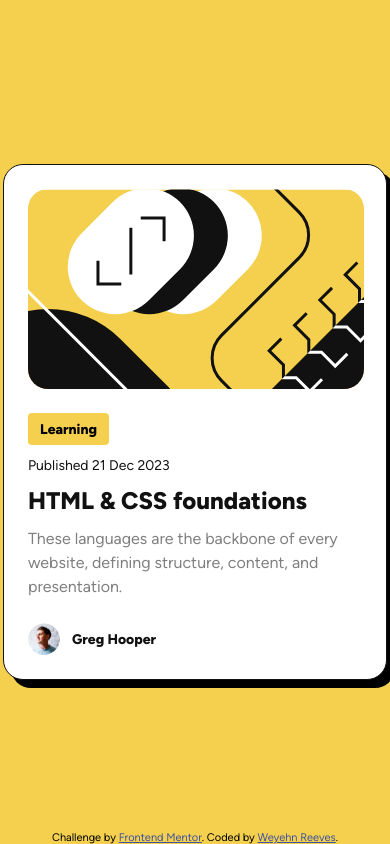
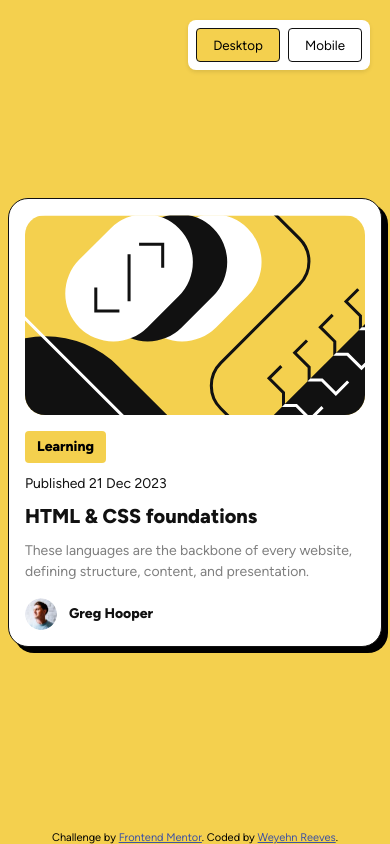
Before and after one commit to WeyehnR/blog-preview-card-main, a plain HTML site: page index.html in a window 390 px wide. Drawn offline with Linux system fonts and the light colour scheme.

Commit message:
added mobile and desktop switch for viewing testing purpose

```diff
--- a/index.html
+++ b/index.html
@@ -21,6 +21,11 @@
 
   Greg Hooper -->
 
+  <div class="view-switcher">
+    <button onclick="switchView('desktop')" class="active">Desktop</button>
+    <button onclick="switchView('mobile')">Mobile</button>
+  </div>
+
   <div class="card">
     <div class="card-image">
       <img src="./assets/images/illustration-article.svg" alt="Blog article illustration">
@@ -43,5 +48,25 @@
     Challenge by <a href="https://www.frontendmentor.io?ref=challenge" target="_blank">Frontend Mentor</a>.
     Coded by <a href="#">Weyehn Reeves</a>.
   </div>
+
+  <script>
+    function switchView(view) {
+      const body = document.body;
+      const buttons = document.querySelectorAll('.view-switcher button');
+
+      // Remove all force classes and active states
+      body.classList.remove('force-desktop', 'force-mobile');
+      buttons.forEach(btn => btn.classList.remove('active'));
+
+      // Add new class and active state
+      if (view === 'desktop') {
+        body.classList.add('force-desktop');
+        buttons[0].classList.add('active');
+      } else {
+        body.classList.add('force-mobile');
+        buttons[1].classList.add('active');
+      }
+    }
+  </script>
 </body>
 </html>
--- a/styles.css
+++ b/styles.css
@@ -10,6 +10,10 @@
     --color-white: #FFF;
     --color-gray-600: #7F7F7F;
     --color-gray-950: #111;
+
+    /* Card dimensions */
+    --card-width: 384px;
+    --card-image-width: 336px;
 }
 
 @font-face {
@@ -41,6 +45,8 @@ body {
     display: flex;
     justify-content: center;
     align-items: center;
+    padding: var(--spacing-200, 24px);
+    transition: all 0.3s ease;
 }
 
 .card {
@@ -49,15 +55,18 @@ body {
     background: var(--color-white, #FFF);
     box-shadow: 8px 8px 0px 0px #000;
     padding: var(--spacing-200, 24px);
-    width: 384px;
+    width: var(--card-width);
+    max-width: 100%;
+    transition: all 0.3s ease;
 }
 
 .card-image {
     border-radius: 20px;
     overflow: hidden;
-    width: 336px;
+    width: var(--card-image-width);
     height: 200px;
     margin-bottom: var(--spacing-200, 24px);
+    max-width: 100%;
 }
 
 .card-image img {
@@ -95,6 +104,11 @@ h1 {
     color: var(--color-gray-950, #111);
     font-size: 24px;
     font-weight: 800;
+    cursor: pointer;
+}
+
+h1:hover {
+    color: var(--color-yellow, #F4D04E);
 }
 
 .description {
@@ -132,3 +146,88 @@ h1 {
 .attribution a {
     color: hsl(228, 45%, 44%);
 }
+
+@media (max-width: 425px) {
+    :root {
+        /* Adjust spacing for mobile */
+        --card-width: 100%;
+        --card-image-width: 100%;
+        --spacing-200: 16px;
+    }
+
+    body {
+        padding: var(--spacing-100, 8px);
+    }
+
+    .card {
+        box-shadow: 6px 6px 0px 0px #000;
+    }
+
+    h1 {
+        font-size: 20px;
+    }
+
+    .description {
+        font-size: 14px;
+    }
+}
+
+.view-switcher {
+    position: fixed;
+    top: 20px;
+    right: 20px;
+    display: flex;
+    gap: 8px;
+    background: var(--color-white);
+    padding: 8px;
+    border-radius: 8px;
+    box-shadow: 0 2px 4px rgba(0,0,0,0.1);
+    z-index: 1000;
+}
+
+.view-switcher button {
+    padding: 8px 16px;
+    border: 1px solid var(--color-gray-950);
+    background: var(--color-white);
+    cursor: pointer;
+    border-radius: 4px;
+    font-family: 'Figtree', sans-serif;
+}
+
+.view-switcher button.active {
+    background: var(--color-yellow);
+}
+
+/* Force Desktop View */
+.force-desktop {
+    display: flex;
+    justify-content: center;
+    align-items: center;
+    width: 100%;
+}
+
+.force-desktop .card {
+    width: var(--card-width);
+    max-width: var(--card-width);
+}
+
+.force-desktop .card-image {
+    width: var(--card-image-width);
+}
+
+/* Force Mobile View */
+.force-mobile {
+    display: flex;
+    justify-content: center;
+    align-items: center;
+    width: 100%;
+    padding: var(--spacing-100, 8px);
+}
+
+.force-mobile .card {
+    width: 375px;
+}
+
+.force-mobile .card-image {
+    width: 100%;
+}
```
